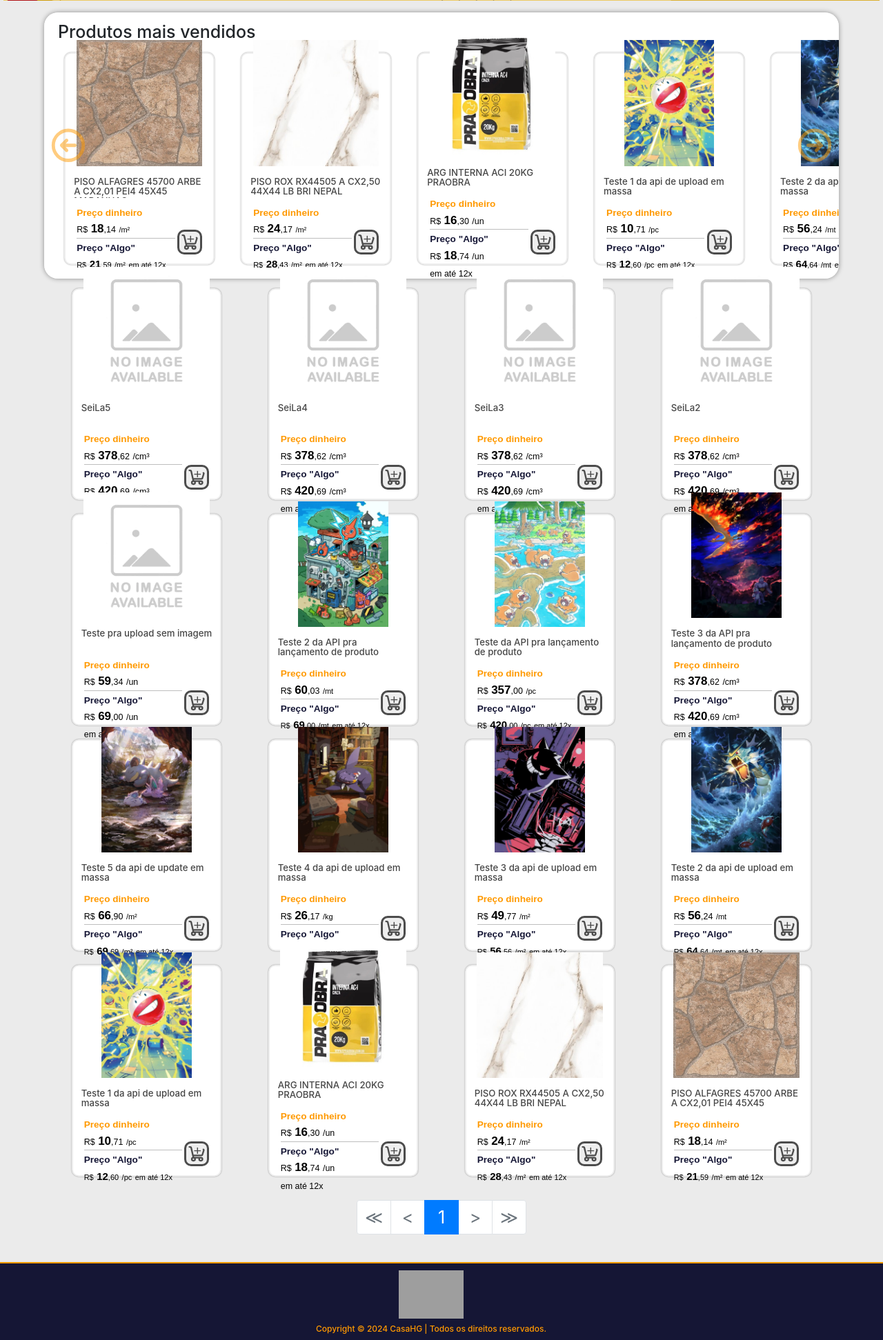
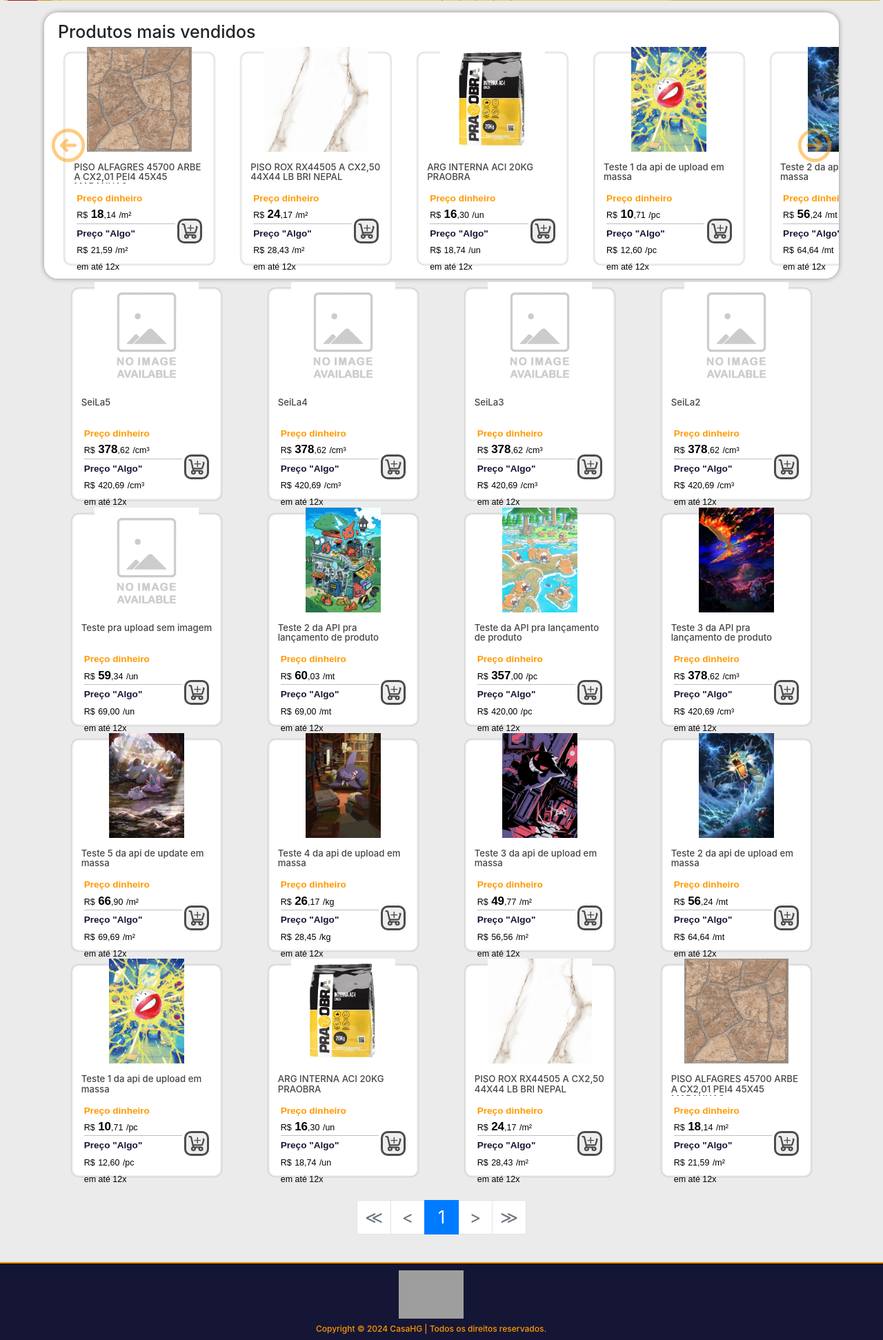
Before and after one commit to joaomarcelo023/django-teste, a Django app: page / in a window 1280 px wide. Shown: the part 496-2439 px from the top of the page at 69% size. Run offline with Django 3.2, Linux system fonts and the light colour scheme; data comes from the database, SQL or seed files in the repository; both versions use the stored data as it was after the commit; some libraries are stand-ins or nearby versions; grey boxes are pictures that could not be loaded.

Commit message:
homepage layout

```diff
--- a/static/css/produtos_pequenos.css
+++ b/static/css/produtos_pequenos.css
@@ -23,6 +23,10 @@
     .icone_adicionar_carrinho {
         width:24px;
         height:24px;
+    }
+
+    .divImagemProd {
+        max-height: 60%;
     }
 
     .imagemProdutos {
@@ -60,6 +64,10 @@
     .icone_adicionar_carrinho {
         width:15px;
         height:15px;
+    }
+
+    .divImagemProd {
+        max-height: 45%;
     }
 
     .imagemProdutos {
@@ -106,16 +114,16 @@
 
 .divImagemProd {
     aspect-ratio: 0.75;
-    max-height: 70%;
     object-fit: scale-down;
-    justify-content: center;
     margin: 0px;
-    padding: 0;
+    padding: 0px;
     height: auto;
     width: auto;
     align-items: center;
     flex-shrink:1;
     justify-content: center;
+
+    /* border: 1px solid red; */
 }
 
 .imagemProdutos {
@@ -194,10 +202,6 @@
     font-weight: bold;
 }
 
-.precoUniCaixa {
-    margin-bottom: 12px;
-}
-
 .precoUniCaixa hr {
     background-color: black;
 
--- a/templates/produtos_pequenos.html
+++ b/templates/produtos_pequenos.html
@@ -29,7 +29,7 @@
                             </span><span class="precoLowHigh">
                                 ,{{ p.decimal_part_desc}}
                             </span>
-                            <span class="{% if p.fechamento_embalagem|gt:1 %}precoLowLow{% else %}precoLowHigh{% endif %}">
+                            <span class="precoLowHigh">
                                 /{{ p.unidade|format_unit}}
                             </span>
                             <hr>
@@ -38,18 +38,19 @@
                                 Preço "Algo"
                             </span>
                             <br>
-                            <span class="{% if p.fechamento_embalagem|gt:1 %}precoLowLow{% else %}precoLowHigh{% endif %}">
+                            <span class="precoLowHigh">
                                 R$
                             </span>
-                            <span class="{% if p.fechamento_embalagem|gt:1 %}precoHighLow{% else %}precoHighHigh{% endif %}">
+                            <span class="precoLowHigh">
                                 {{ p.integer_part_uni|intcomma }}
-                            </span><span class="{% if p.fechamento_embalagem|gt:1 %}precoLowLow{% else %}precoLowHigh{% endif %}">
+                            </span><span class="precoLowHigh">
                                 ,{{ p.decimal_part_uni}}
                             </span>
-                            <span class="{% if p.fechamento_embalagem|gt:1 %}precoLowLow{% else %}precoLowHigh{% endif %}">
+                            <span class="precoLowHigh">
                                 /{{ p.unidade|format_unit}}
                             </span>
-                            <span class="{% if p.fechamento_embalagem|gt:1 %}precoLowLow{% else %}precoLowHigh{% endif %}">
+                            <br>
+                            <span class="precoLowHigh">
                                 em até 12x
                             </span>
                         </div>
```
Also changed, not shown: db.sqlite3.
